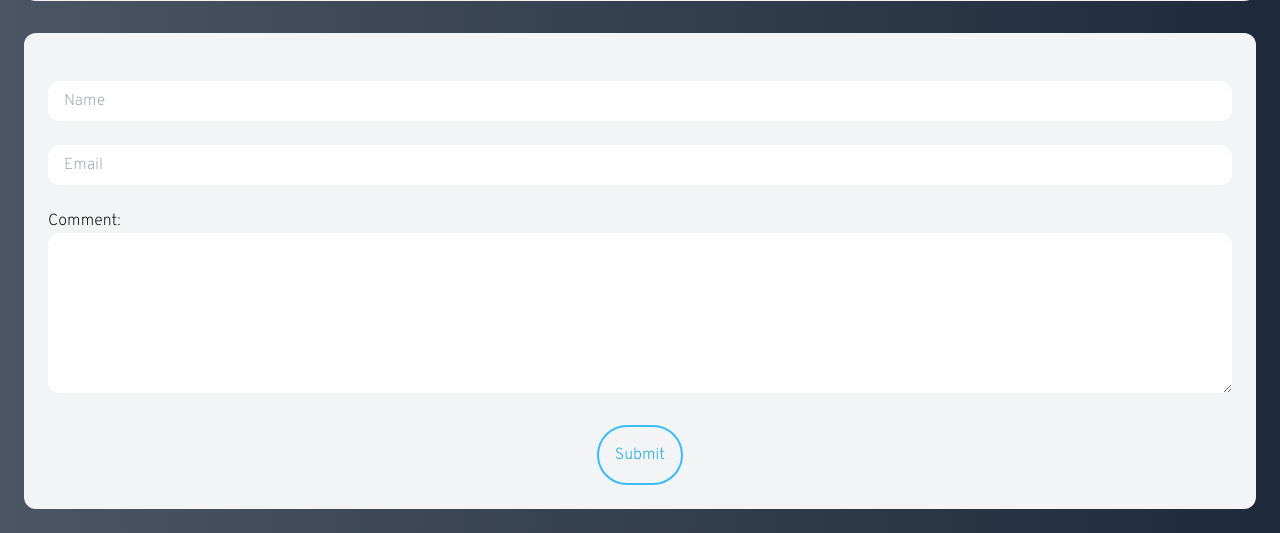
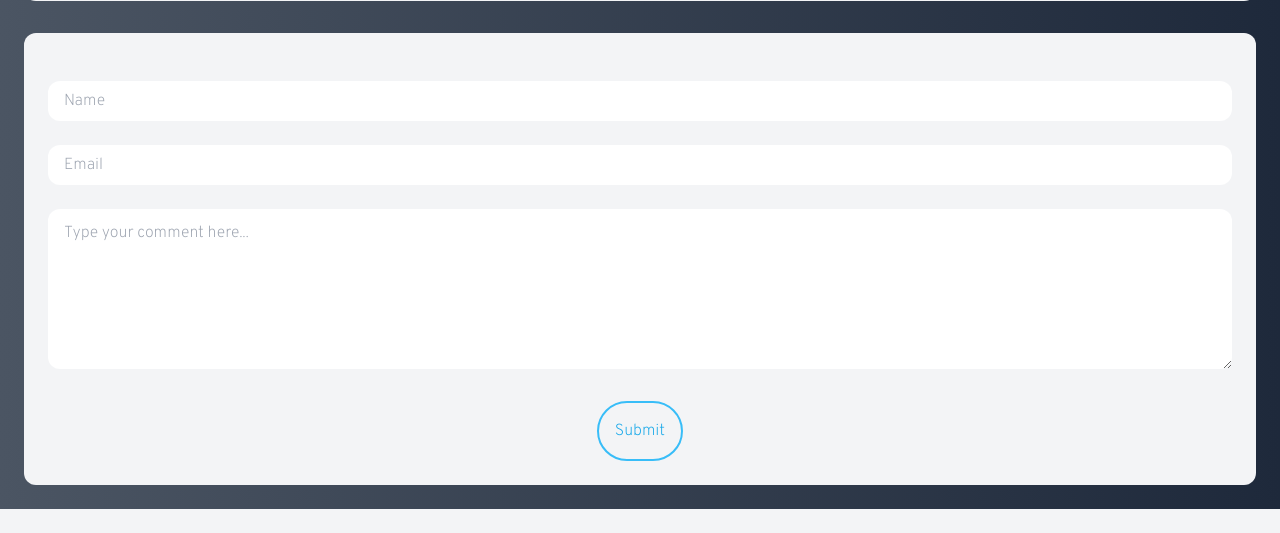
Before and after one commit to iamgillespie/gailenblog, a Django app: a page that uses post/templates/post/detail.html in a window 1280 px wide. Shown: the part 555-1088 px from the top of the page. After the commit the page ends 1064 px from the top, so only its background shows below. Run offline with Django 4.2, Linux system fonts and the light colour scheme; data comes from the database, SQL or seed files in the repository; both versions use the stored data as it was after the commit; some libraries are stand-ins or nearby versions.

Commit message:
textarea placeholder change,

```diff
--- a/post/templates/post/detail.html
+++ b/post/templates/post/detail.html
@@ -1,7 +1,7 @@
 {% extends 'post/blog.html' %}
 
 {% block content %}
-
+<!--Display article -->
 <article class="p-6 bg-gray-100 rounded-xl">
     <h2 class="text-2xl">
         {{post.title}}
@@ -10,10 +10,11 @@
         {{post.created_at}}
          </h2>
     <p class="text-gray-800 indent-8 py-6">
-        {{post.body}}
+        {{post.body|safe}}
     </p>
 </article>
 
+<!--  Display comments -->
 {% for comment in post.comments.all %}
 <div class="p-6 bg-gray-100 rounded-xl">
     <h2 class="text-xl">
@@ -26,6 +27,8 @@
 </div>
 {% endfor %}
 
+
+<!-- LEAVE COMMENTS -->
     <div class="p-6 bg-gray-100 rounded-xl">
     <form action="." method="post" class="space-y-6">
         {% csrf_token %}
@@ -36,10 +39,7 @@
             <input placeholder="Email" type="text" name="email" class="py-2 px-4 rounded-xl bg-white w-full">
         </div>
         <div>
-            <label for="comment">Comment:</label>
-            <textarea type="text" id="comment" name="comment" class="h-40 rounded-xl bg-white w-full">
-
-        </textarea>
+            <textarea placeholder="Type your comment here..." type="text" id="comment" name="comment" class="py-3 px-4 h-40 rounded-xl bg-white w-full"></textarea>
         </div>
         <div class="grid justify-items-center">
             <button class="rounded-full border-solid border-2 border-sky-400 text-sky-500 p-4 transition ease-in-and-out hover:shadow-lg">Submit</button>
```
Also changed, not shown: db.sqlite3, 1 other file.
